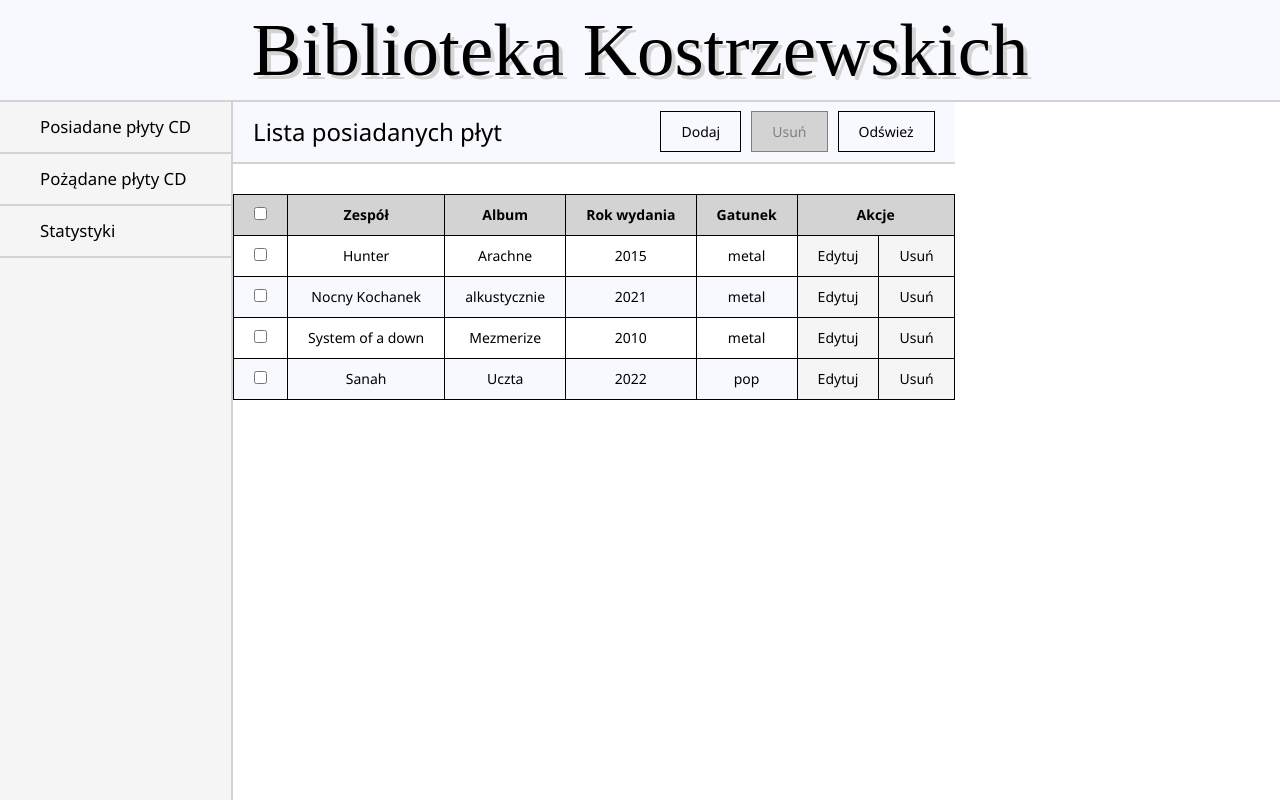
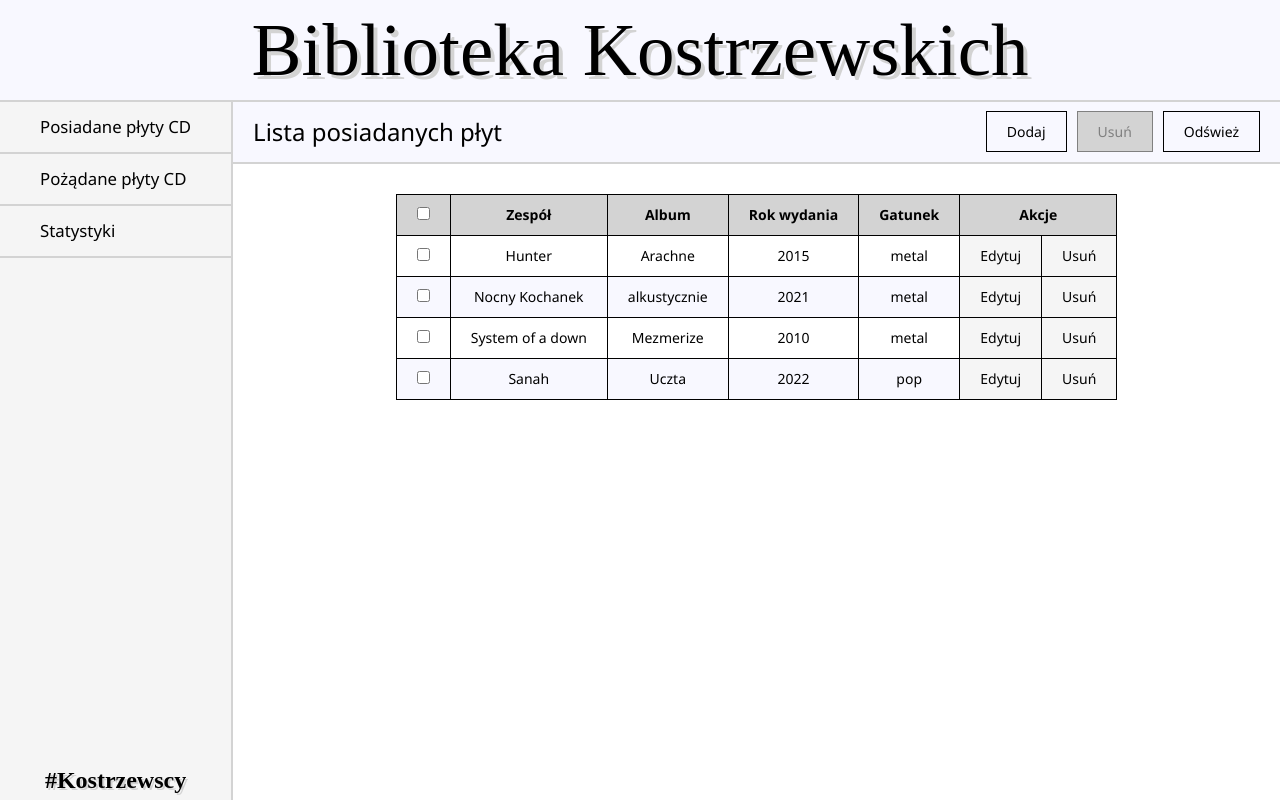
Before and after one commit to Krzywyyy/Cds, an Angular app: page / in a window 1280 px wide. Built offline with nearby package versions, Linux system fonts and the light colour scheme.

Commit message:
finally fullyfilled (or however) parent <3

```diff
--- a/src/app/app.component.html
+++ b/src/app/app.component.html
@@ -2,11 +2,9 @@
     <div class="header">
         <app-top-navbar></app-top-navbar>
     </div>
-    <div class="content">
+    <div class="body">
         <app-side-navbar></app-side-navbar>
-        <app-cd-list></app-cd-list>
+        <div class="content">
+            <app-cd-list></app-cd-list>
+        </div>
     </div>
-    <div class="footer">
-
-    </div>
-</div>
--- a/src/app/app.component.scss
+++ b/src/app/app.component.scss
@@ -2,12 +2,16 @@
     display: flex;
     flex-direction: column;
     height: 100%;
-    width: 100%;
+}
+
+.body {
+    display: flex;
+    flex-direction: row;
+    flex: 1;
 }
 
 .content {
     display: flex;
-    flex-direction: row;
-    width: 100%;
-    height: 100%;
+    flex-direction: column;
+    flex: 1;
 }
--- a/src/app/management/list-styles.scss
+++ b/src/app/management/list-styles.scss
@@ -1,14 +1,11 @@
 .management-card {
     display: flex;
     flex-direction: column;
-    flex: 1;
-    width: 100%;
 }
 
 .management-header {
     display: flex;
     flex-direction: row;
-    flex: 1;
     padding: 10px 20px;
     align-items: center;
     justify-content: space-between;
@@ -23,13 +20,11 @@
 
 .user-management-actions {
     padding: 10px 0px;
-
     a {
         padding: 10px 20px;
         margin-left: 10px;
         border: 1px solid;
         cursor: pointer;
-
         &:hover {
             background-color: lightgray;
         }
@@ -41,7 +36,6 @@
     flex-direction: column;
     align-items: center;
     text-align: center;
-
     input[type="checkbox"] {
         cursor: pointer;
     }
@@ -64,7 +58,6 @@
     color: gray;
     background-color: lightgray;
     cursor: not-allowed;
-
     &:hover {
         background-color: lightgray;
     }
@@ -81,7 +74,6 @@
 .action {
     cursor: pointer;
     background-color: whitesmoke;
-
     &:hover {
         background-color: lightgray;
     }
--- a/src/app/navigation/side-navbar/side-navbar.component.html
+++ b/src/app/navigation/side-navbar/side-navbar.component.html
@@ -4,4 +4,7 @@
         <a>Pożądane płyty CD</a>
         <a>Statystyki</a>
     </div>
+    <div class="side-navigation-sign">
+        #Kostrzewscy
+    </div>
 </div>
--- a/src/app/navigation/side-navbar/side-navbar.component.scss
+++ b/src/app/navigation/side-navbar/side-navbar.component.scss
@@ -20,3 +20,13 @@
         }
     }
 }
+
+.side-navigation-sign {
+    text-align: center;
+    padding: 10px 0px;
+    font-family: "Brush Script MT", "Times New Roman", serif;
+    font-size: x-large;
+    font-weight: bold;
+    text-shadow: 2px 2px lightgray;
+    cursor: default;
+}
```
